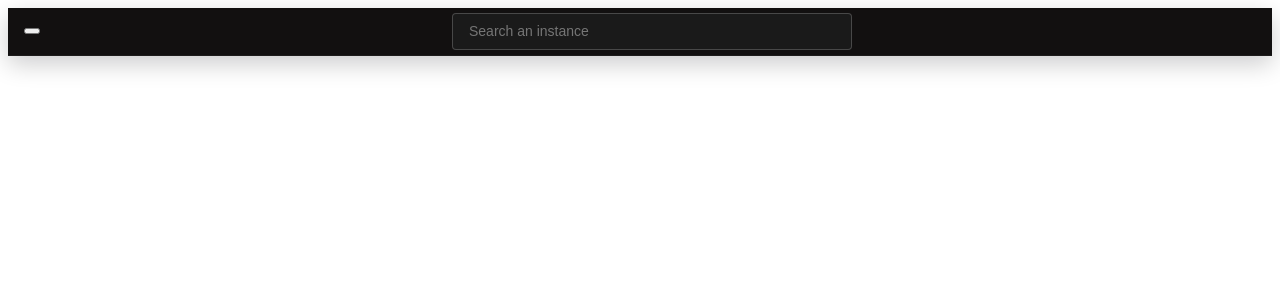
After one commit to marcinkonwiak/monitoring, a Django app: template server/system_monitor/templates/components/navbar.html in a window 1280 px wide. The commit adds this page. Shown: the top 300 px of the page. Run offline with Django 5.2, Linux system fonts and the light colour scheme; the template is opened without the code that fills it, so the values that code supplies are empty.

Commit message:
feature: ui changes

```diff
--- /dev/null
+++ b/server/system_monitor/static/css/navbar.css
@@ -0,0 +1,41 @@
+#navbar {
+    display: flex;
+    flex-direction: row;
+    align-items: center;
+    justify-content: space-between;
+    border-bottom: 1px solid rgba(255, 255, 255, 0.05);
+    background: #121010;
+    padding-inline: 1rem;
+    box-shadow: 0 8px 24px rgba(0, 0, 10, 0.2);
+
+}
+
+#toggle-sidebar-btn {
+    margin-right: 0.5rem;
+}
+
+.search-container {
+    display: flex;
+    align-items: center;
+    justify-content: center;
+    margin-top: 0.3rem;
+    margin-bottom: 0.3rem;
+    width: 100%;
+    max-width: 400px;
+}
+
+.search-input {
+    padding: 0.6rem 1rem;
+    border-radius: 4px;
+    border: 1px solid rgba(255, 255, 255, 0.2);
+    background-color: #1a1a1a;
+    color: #e0e0e0;
+    font-size: 14px;
+    width: 100%;
+    transition: background-color 0.3s ease;
+}
+
+.search-input:focus {
+    outline: none;
+    background-color: #242424;
+}
--- /dev/null
+++ b/server/system_monitor/templates/components/navbar.html
@@ -0,0 +1,20 @@
+{% load static %}
+<!DOCTYPE html>
+<html lang="en">
+<head>
+    <meta charset="UTF-8">
+    <link rel="stylesheet" href="{% static 'css/navbar.css' %}">
+</head>
+<body>
+<div id="navbar">
+    <button id="toggle-sidebar-btn" class="primary-button">
+        <i class="fa-solid fa-bars"></i>
+    </button>
+    <div class="search-container">
+        <input type="text" class="search-input" placeholder="Search an instance">
+    </div>
+    <div></div>
+</div>
+
+</body>
+</html>
```
Also changed, not shown: server/system_monitor/static/css/home.css (added, +25 -0 lines), server/system_monitor/templates/base.html (added, +35 -0 lines), server/system_monitor/templates/home.html (+11 -2 lines), identifier.sqlite (added).
